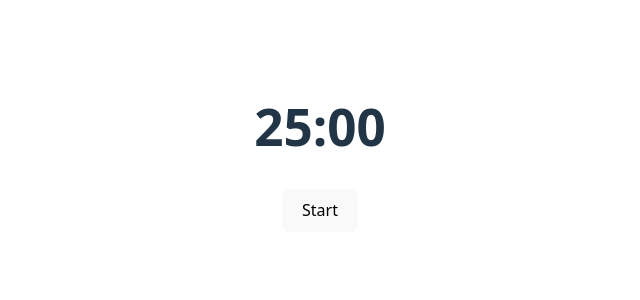
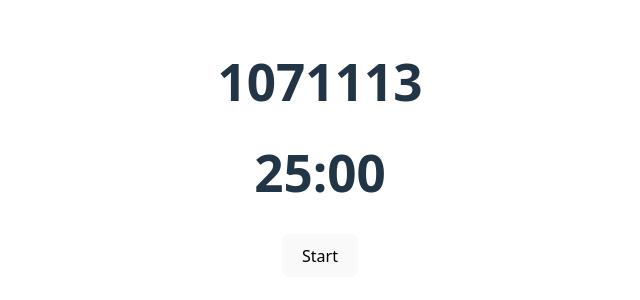
Before and after one commit to Daojim/pomodoro, a React (Vite) app: page / in a window 1280 px wide. Shown: the part 252-552 px from the top of the page, without its empty margins (320-960 px from the left). Built offline with nearby package versions, Linux system fonts and the light colour scheme.

Commit message:
Added test counter
https://www.geeksforgeeks.org/how-to-use-setinterval-method-inside-react-components/

```diff
--- a/src/components/Timer.jsx
+++ b/src/components/Timer.jsx
@@ -3,13 +3,23 @@ import { useState, useRef, useEffect } from "react";
 function Timer() {
   const [timeText, setTimeText] = useState("25:00");
   const [isCountingDown, setIsCountingDown] = useState(false);
+  const [count, setCount] = useState(0);
 
   function onStartPauseClick() {
     setIsCountingDown((prevState) => !prevState);
   }
 
+  useEffect(() => {
+    console.log("useEffect runs");
+
+    const interval = setInterval(() => {
+      setCount((prevCount) => prevCount + 1);
+    });
+  });
+
   return (
     <div className="timerCard">
+      <h1>{count}</h1>
       <div className="timerSection">
         <h1 className="countdown">{timeText}</h1>
         <div className="startPause">
```
